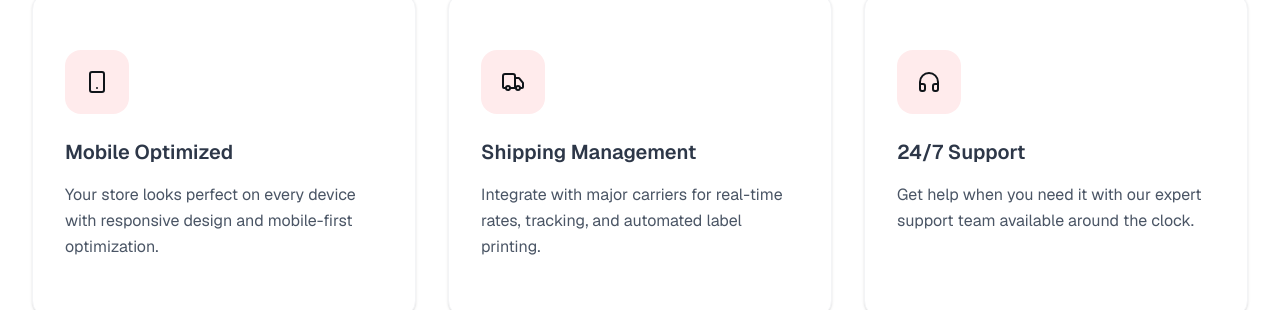
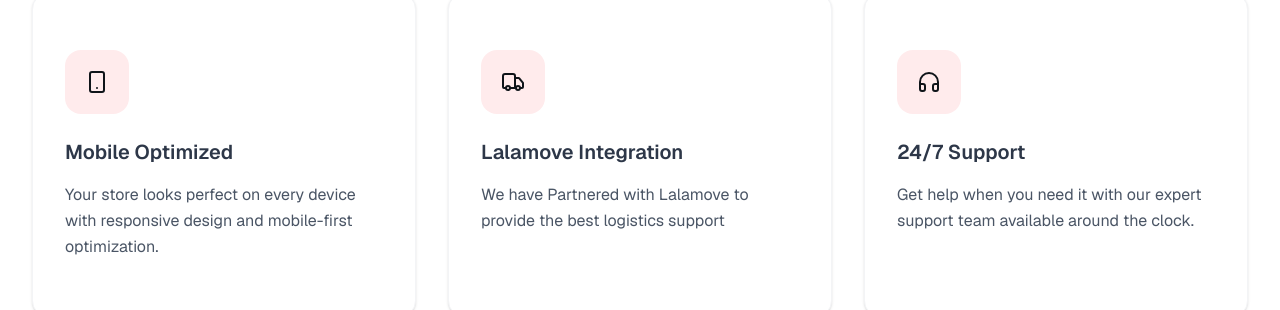
Before and after one commit to TheCasperSolangi/bajgo_landing, a Next.js app: page / in a window 1280 px wide. Shown: the part 1760-2070 px from the top of the page. Built offline with nearby package versions, Linux system fonts and the light colour scheme.

Commit message:
Update FeaturesSection.tsx

```diff
--- a/src/components/FeaturesSection.tsx
+++ b/src/components/FeaturesSection.tsx
@@ -24,8 +24,8 @@
   },
   {
     icon: Truck,
-    title: "Shipping Management",
-    description: "Integrate with major carriers for real-time rates, tracking, and automated label printing.",
+    title: "Lalamove Integration",
+    description: "We have Partnered with Lalamove to provide the best logistics support",
   },
   {
     icon: Headphones,
```
